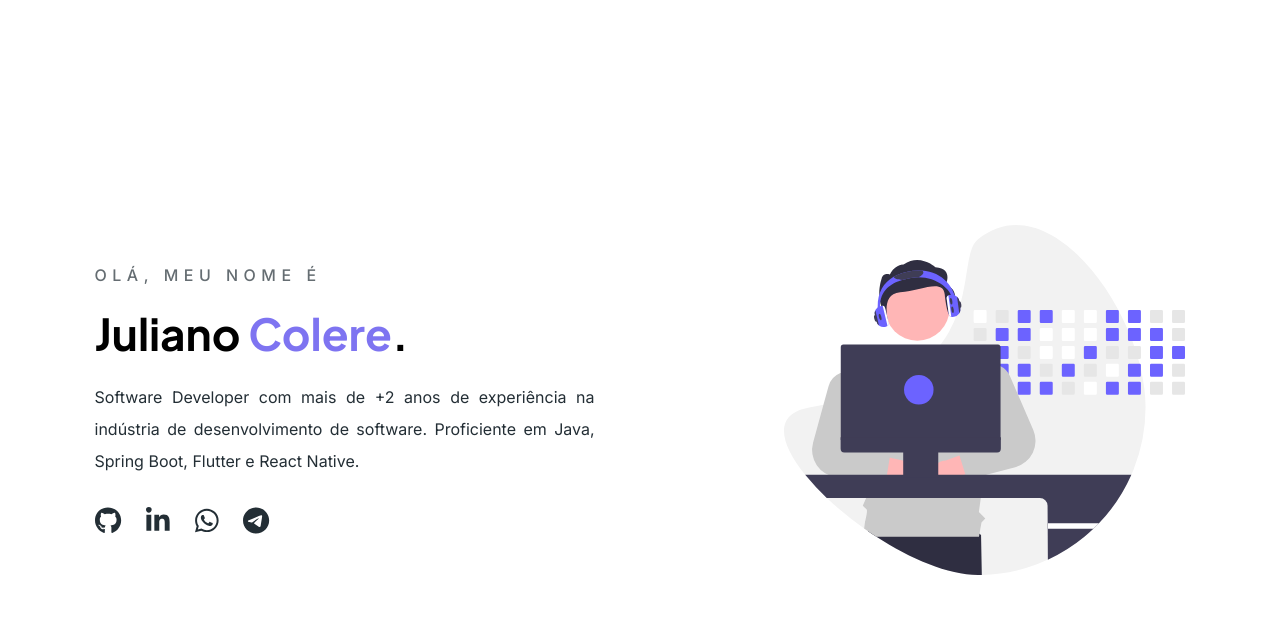
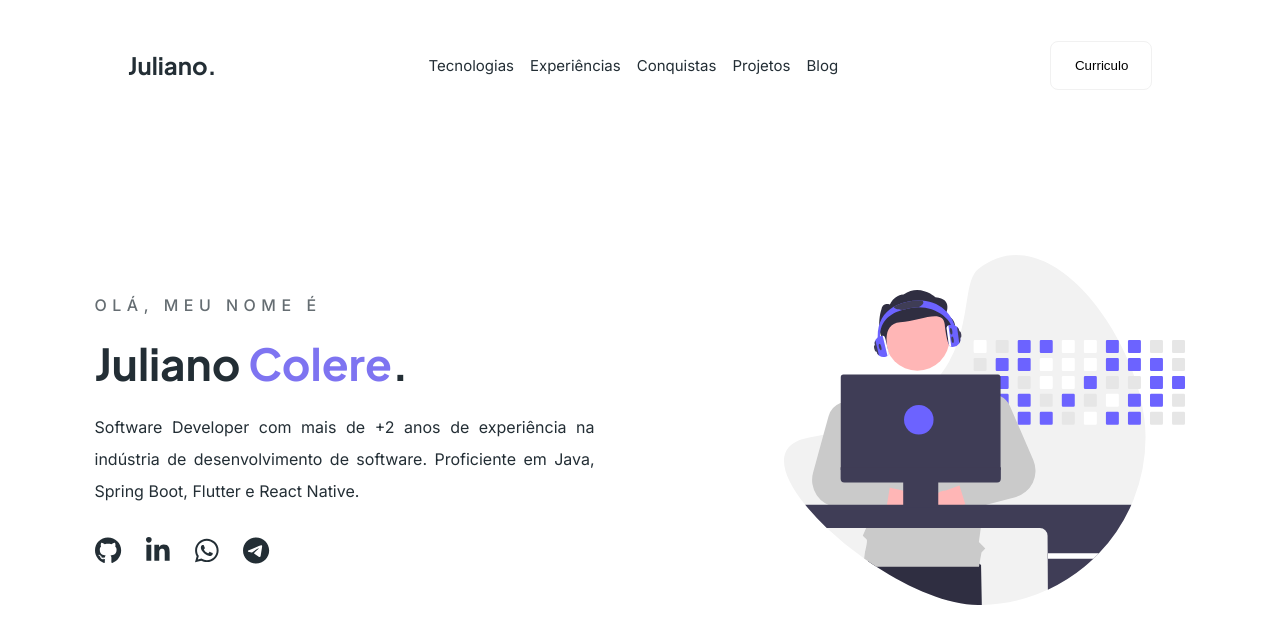
Before and after one commit to JulianoCCMoreira/react-portfolio, a React (Create React App) app: page / in a window 1280 px wide. Shown: the top 644 px of the page. Built offline with nearby package versions, Linux system fonts and the light colour scheme.

Commit message:
Initial navbar

```diff
--- a/src/App.js
+++ b/src/App.js
@@ -1,10 +1,12 @@
 import React from "react";
 import Hero from "./components/hero/Hero";
+import Navbar from "./components/navbar/Navbar";
 import "./index.css";
 
 function App() {
   return (
     <div className="app">
+      <Navbar />
       <div className="heroContainer">
         <Hero />
       </div>
--- a/src/components/hero/Hero.js
+++ b/src/components/hero/Hero.js
@@ -4,9 +4,6 @@ import './hero.css'
 import profile from '../../assets/dev.svg';
 import {FontAwesomeIcon} from '@fortawesome/react-fontawesome';
 import {faGithub, faWhatsapp, faTelegram, faLinkedinIn} from '@fortawesome/free-brands-svg-icons';
-
-
-
 
 function Hero() {
   return (
--- a/src/components/hero/hero.css
+++ b/src/components/hero/hero.css
@@ -23,6 +23,7 @@
   margin: 20px 0px;
   font-size: 44px;
   font-family: 'Plus Jakarta Sans';
+  color: #232E35;
 }
 
 .heroAboutText {
--- /dev/null
+++ b/src/components/navbar/Navbar.js
@@ -0,0 +1,25 @@
+import React from 'react';
+import './navbar.css'
+
+import {FontAwesomeIcon} from '@fortawesome/react-fontawesome';
+import {faGithub} from '@fortawesome/free-brands-svg-icons';
+
+function Navbar() {
+  return (
+    <nav className='navbar'>
+      <h2>Juliano.</h2>
+
+      <div className="sections">
+        <a href=""><p>Tecnologias</p></a>
+        <a href=""><p>Experiências</p></a>
+        <a href=""><p>Conquistas</p></a>
+        <a href=""><p>Projetos</p></a>
+        <a href=""><p>Blog</p></a>
+      </div>
+
+      <button>Curriculo</button>
+    </nav>
+  );
+}
+
+export default Navbar;
--- /dev/null
+++ b/src/components/navbar/navbar.css
@@ -0,0 +1,39 @@
+.navbar {
+  padding-top: 40px;
+  height: 50px;
+  width: 80%;
+  margin: 0 auto;
+  display: flex;
+  align-items: center;
+  justify-content: space-between;
+}
+
+.sections {
+  width: 40%;
+  display: flex;
+  align-items: center;
+  justify-content: space-between;
+}
+
+.sections a {
+  text-decoration: none;
+  color: #232E35;
+  font-family: 'Inter';
+  font-size: 15px;
+  cursor: pointer;
+}
+
+h2 {
+  font-family: 'Plus Jakarta Sans';
+  color: #232E35;
+}
+
+button {
+  background-color: #FFF;
+  padding: 16px 24px;
+  width: 102px;
+  height: 49px;
+  border: 1px solid #F1F1F1;
+  border-radius: 8px;
+  cursor: pointer;
+}
--- a/src/index.css
+++ b/src/index.css
@@ -7,7 +7,7 @@
 }
 
 .heroContainer {
-  height: 100vh;
+  height: 85vh;
 
   display: flex;
   justify-content: center;
@@ -18,5 +18,6 @@
     margin-left: 0 auto;
     display: flex;
     justify-content: center;
+    height: 100vh;
   }
 }
```
